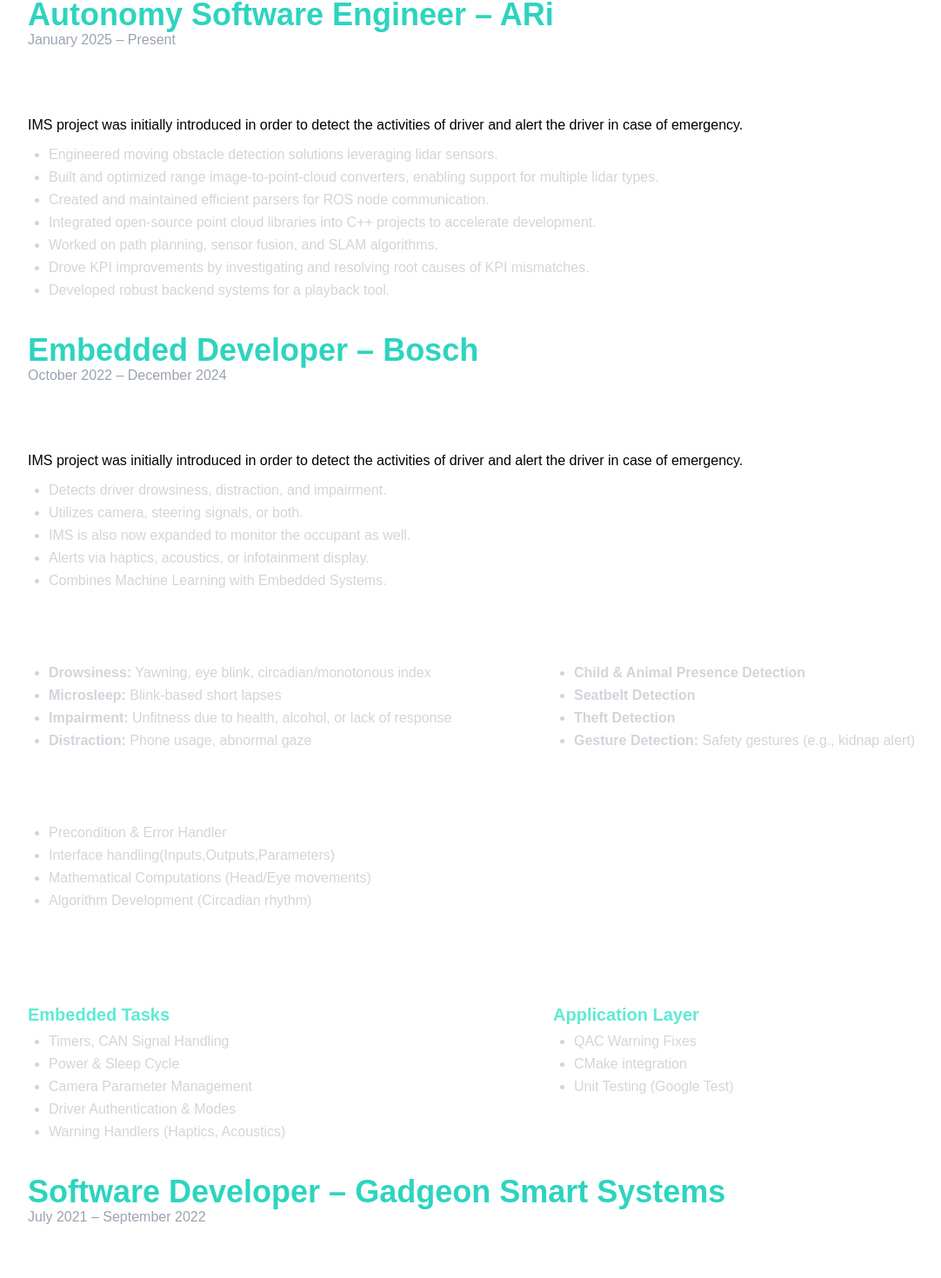
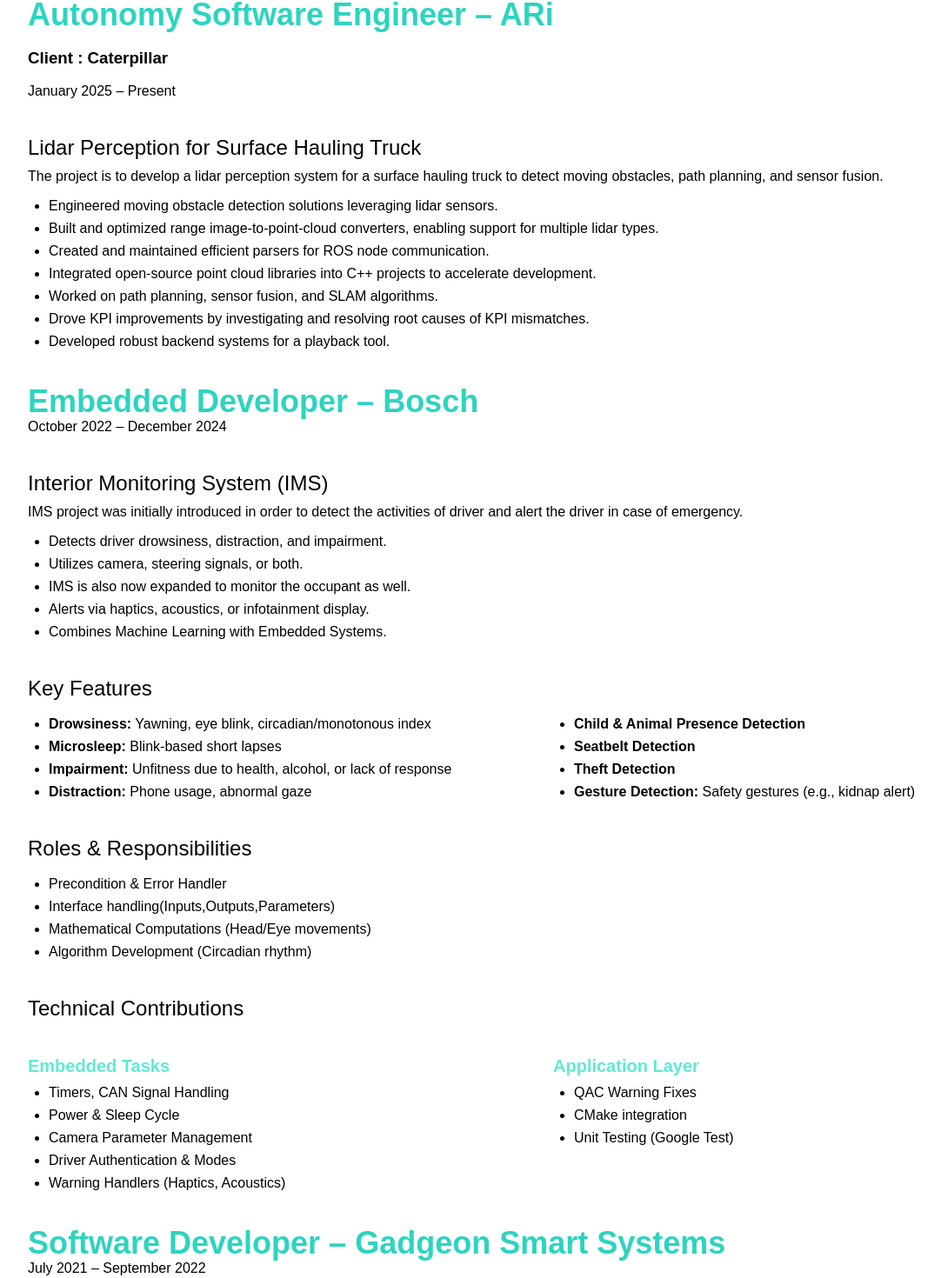
Before and after one commit to Robin005cr/Robin005cr.github.io, a React (Create React App) app: page /#/prof_exp in a window 1280 px wide. Shown: the part 486-1956 px from the top of the page at 87% size, without its empty margins (12-1094 px from the left). Built offline with nearby package versions, Linux system fonts and the light colour scheme.

Commit message:
Fixed some bugs related to color theme and added content for trainings.js

```diff
--- a/src/assets/css/styles.css
+++ b/src/assets/css/styles.css
@@ -140,6 +140,10 @@
     padding: 2rem;
     background-color: var(--second-color);
     transition: 0.5s;
+  }
+
+  .nav__menu .nav__link {
+    color: #fff !important;
   }
 }
 
--- a/src/pages/ProfessionalExperience.js
+++ b/src/pages/ProfessionalExperience.js
@@ -61,13 +61,14 @@
         {/* ARi Job */}
         <header className="mb-10">
           <h1 id="job-ari" className="text-4xl font-bold text-teal-400">Autonomy Software Engineer – ARi</h1>
-          <p className="text-gray-400">January 2025 – Present</p>
+          <h3 id="job-ari" className="text-black">Client : Caterpillar</h3>
+          <p className="text-black">January 2025 – Present</p>
         </header>
 
         <section className="mb-10">
-          <h2 className="text-2xl font-semibold text-white mb-2">Lidar Perception</h2>
-          <p className="mb-4">IMS project was initially introduced in order to detect the activities of driver and alert the driver in case of emergency.</p>
-          <ul className="list-disc ml-6 space-y-2 text-gray-300">
+          <h2 className="text-2xl font-semibold text-black mb-2">Lidar Perception for Surface Hauling Truck</h2>
+          <p className="mb-4">The project is to develop a lidar perception system for a surface hauling truck to detect moving obstacles, path planning, and sensor fusion.</p>
+          <ul className="list-disc ml-6 space-y-2 text-black">
             <li>Engineered moving obstacle detection solutions leveraging lidar sensors.</li>
             <li>Built and optimized range image-to-point-cloud converters, enabling support for multiple lidar types.</li>
             <li>Created and maintained efficient parsers for ROS node communication.</li>
@@ -81,13 +82,13 @@
         {/* Bosch Job */}
         <header className="mb-10">
           <h1 id="job-bosch" className="text-4xl font-bold text-teal-400">Embedded Developer – Bosch</h1>
-          <p className="text-gray-400">October 2022 – December 2024</p>
+          <p className="text-black">October 2022 – December 2024</p>
         </header>
 
         <section className="mb-10">
-          <h2 className="text-2xl font-semibold text-white mb-2">Interior Monitoring System (IMS)</h2>
+          <h2 className="text-2xl font-semibold text-black mb-2">Interior Monitoring System (IMS)</h2>
           <p className="mb-4">IMS project was initially introduced in order to detect the activities of driver and alert the driver in case of emergency.</p>
-          <ul className="list-disc ml-6 space-y-2 text-gray-300">
+          <ul className="list-disc ml-6 space-y-2 text-black">
             <li>Detects driver drowsiness, distraction, and impairment.</li>
             <li>Utilizes camera, steering signals, or both.</li>
             <li>IMS is also now expanded to monitor the occupant as well.</li>
@@ -97,15 +98,15 @@
         </section>
 
         <section className="mb-10">
-          <h2 className="text-2xl font-semibold text-white mb-4">Key Features</h2>
+          <h2 className="text-2xl font-semibold text-black mb-4">Key Features</h2>
           <div className="grid grid-cols-1 md-grid-cols-2 gap-4">
-            <ul className="list-disc ml-6 space-y-2 text-gray-300">
+            <ul className="list-disc ml-6 space-y-2 text-black">
               <li><strong>Drowsiness:</strong> Yawning, eye blink, circadian/monotonous index</li>
               <li><strong>Microsleep:</strong> Blink-based short lapses</li>
               <li><strong>Impairment:</strong> Unfitness due to health, alcohol, or lack of response</li>
               <li><strong>Distraction:</strong> Phone usage, abnormal gaze</li>
             </ul>
-            <ul className="list-disc ml-6 space-y-2 text-gray-300">
+            <ul className="list-disc ml-6 space-y-2 text-black">
               <li><strong>Child & Animal Presence Detection</strong></li>
               <li><strong>Seatbelt Detection</strong></li>
               <li><strong>Theft Detection</strong></li>
@@ -115,8 +116,8 @@
         </section>
 
         <section className="mb-10">
-          <h2 className="text-2xl font-semibold text-white mb-4">Roles & Responsibilities</h2>
-          <ul className="list-disc ml-6 space-y-2 text-gray-300">
+          <h2 className="text-2xl font-semibold text-black mb-4">Roles & Responsibilities</h2>
+          <ul className="list-disc ml-6 space-y-2 text-black">
             <li>Precondition & Error Handler</li>
             <li>Interface handling(Inputs,Outputs,Parameters)</li>
             <li>Mathematical Computations (Head/Eye movements)</li>
@@ -125,11 +126,11 @@
         </section>
 
         <section className="mb-10">
-          <h2 className="text-2xl font-semibold text-white mb-4">Technical Contributions</h2>
+          <h2 className="text-2xl font-semibold text-black mb-4">Technical Contributions</h2>
           <div className="grid grid-cols-1 md-grid-cols-2 gap-4">
             <div>
               <h3 className="text-xl text-teal-300 mb-2">Embedded Tasks</h3>
-              <ul className="list-disc ml-6 space-y-2 text-gray-300">
+              <ul className="list-disc ml-6 space-y-2 text-black">
                 <li>Timers, CAN Signal Handling</li>
                 <li>Power & Sleep Cycle</li>
                 <li>Camera Parameter Management</li>
@@ -139,7 +140,7 @@
             </div>
             <div>
               <h3 className="text-xl text-teal-300 mb-2">Application Layer</h3>
-              <ul className="list-disc ml-6 space-y-2 text-gray-300">
+              <ul className="list-disc ml-6 space-y-2 text-black">
                 <li>QAC Warning Fixes</li>
                 <li>CMake integration</li>
                 <li>Unit Testing (Google Test)</li>
@@ -151,16 +152,16 @@
         {/* Gadgeon Job */}
         <header className="mb-10">
           <h1 id="job-gadgeon" className="text-4xl font-bold text-teal-400">Software Developer – Gadgeon Smart Systems</h1>
-          <p className="text-gray-400">July 2021 – September 2022</p>
+          <p className="text-black">July 2021 – September 2022</p>
         </header>
 
         <section className="mb-10">
-          <h2 className="text-2xl font-semibold text-white mb-2">Gateway Programming</h2>
+          <h2 className="text-2xl font-semibold text-black mb-2">Gateway Programming</h2>
           <p className="mb-4">
             Gateways are actually devices like routers or modems, which are mostly used for IOT devices purposes.
             The data from lot of sensors are sent to cloud, their encoding, decoding, authentication etc.. all are handled by gateway.
           </p>
-          <ul className="list-disc ml-6 space-y-2 text-gray-300">
+          <ul className="list-disc ml-6 space-y-2 text-black">
             <li>Gateways are mostly installed in warehouses, farm houses, malls etc..</li>
             <li>Ware house - Interfaced GPS sensor for the movement of trucks.</li>
             <li>Farm house - Developed the encoder-decoder for temperature and humidity sensors.</li>
--- a/src/pages/Trainings.js
+++ b/src/pages/Trainings.js
@@ -5,21 +5,55 @@
   const navigate = useNavigate();
 
   return (
-    <div style={{ padding: '20px', minHeight: '100vh' }}>
-      <button onClick={() => navigate(-1)} style={{
-        backgroundColor: '#0d9488',
-        color: 'white',
-        fontWeight: '600',
-        padding: '0.5rem 1rem',
-        borderRadius: '0.25rem',
-        border: 'none',
-        cursor: 'pointer',
-        marginBottom: '1.5rem'
-      }}>
-        ← Back
-      </button>
-      <h1>Trainings</h1>
-      <p>Content for trainings page coming soon...</p>
+    <div className="bg-white text-black font-sans leading-relaxed min-h-screen">
+      <div className="max-w-5xl mx-auto p-6">
+        <div className="mb-6">
+          <button
+            onClick={() => navigate(-1)}
+            className="bg-teal-600 hover:bg-teal-700 text-white font-semibold py-2 px-4 rounded shadow"
+          >
+            ← Back
+          </button>
+        </div>
+
+        <header className="mb-10">
+          <h1 className="text-4xl font-bold" style={{ color: '#0096FF' }}>Trainings</h1>
+        </header>
+
+        <section className="mb-10">
+          <h2 className="text-2xl font-semibold" style={{ color: '#0096FF' }}>Embedded System Professional</h2>
+          <p className="text-gray-400 mb-2">TIESYS (TransIOT), Kochi</p>
+          <ul className="list-disc ml-6 space-y-2" style={{ color: '#000' }}>
+            <li>Solid foundation on basics of embedded C programming.</li>
+            <li>Completed the projects based on EEPROM and display systems.</li>
+            <li>Working knowledge on resource utilization, shared memory, and schedulers.</li>
+            <li>Proper understanding of Linux Fundamentals (System calls, Booting, file system) is gained.</li>
+          </ul>
+          <a
+            href="assets/certificates/ESP-STU-2021-00012_Robin.pdf"
+            target="_blank"
+            rel="noopener noreferrer"
+            className="inline-block mt-4 px-4 py-2 bg-blue-600 text-white font-semibold rounded hover:bg-blue-700 transition"
+          >
+            View Certificate
+          </a>
+        </section>
+
+        <section className="mb-10">
+          <h2 className="text-2xl font-semibold" style={{ color: '#0096FF' }}>Professional C++ and Clean code</h2>
+          <p className="text-gray-400 mb-2">Bosch, Coimbatore</p>
+          <ul className="list-disc ml-6 space-y-2" style={{ color: '#000' }}>
+            <li>Leveraged the OOPs and SOLID principles with examples.</li>
+            <li>Discussed common pitfalls in C++ for embedded software development.</li>
+            <li>Covered Design Patterns explaining their roles in code reusability and scalability.</li>
+            <li>Clean coding guidelines and common practices were addressed.</li>
+          </ul>
+        </section>
+
+        <footer className="mt-10 text-center text-gray-500 text-sm">
+          <p>© 2025. Embedded Developer Portfolio.</p>
+        </footer>
+      </div>
     </div>
   );
 };
```
